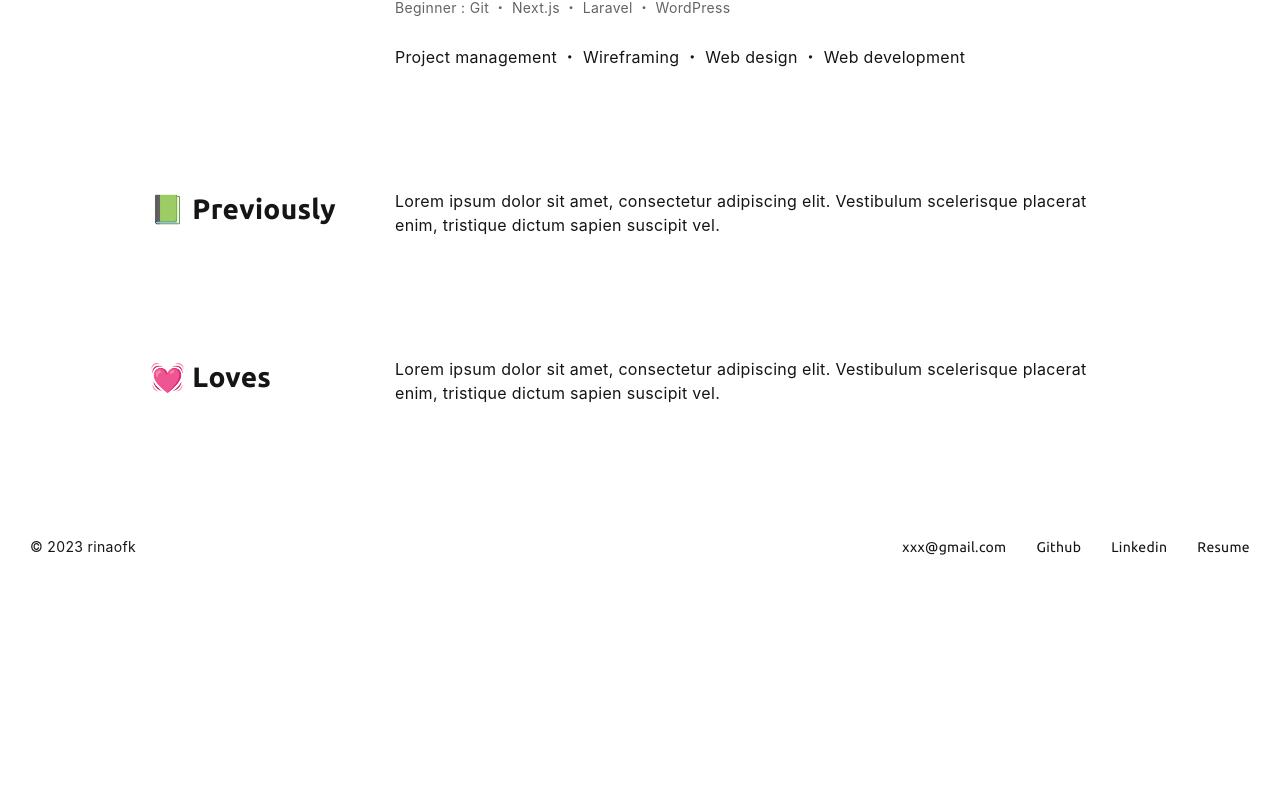
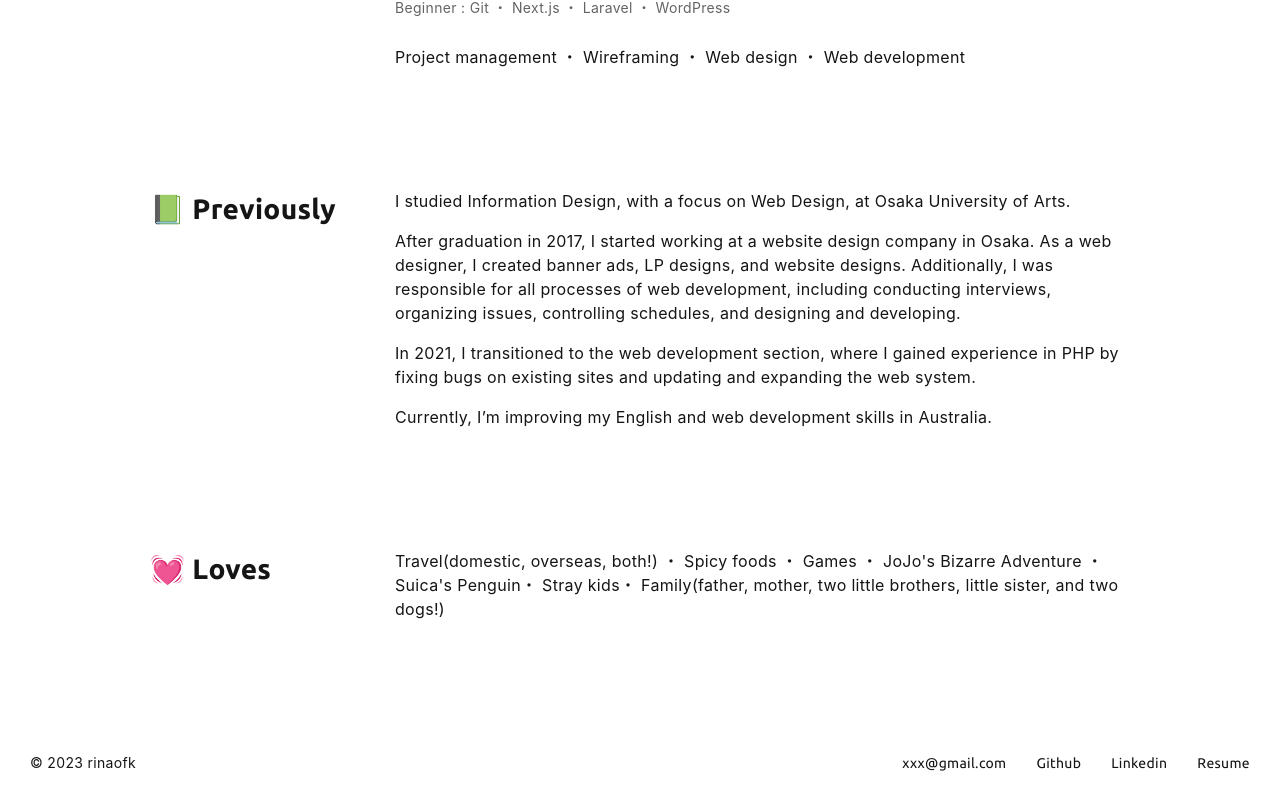
Before and after one commit to rixcx/rinaofk, a Next.js app: page /about in a window 1280 px wide. Shown: the part 877-1686 px from the top of the page. Before the commit the page ends 1516 px from the top, so only its background shows below. Built offline with nearby package versions, Linux system fonts and the light colour scheme.

Commit message:
[about] edit about

```diff
--- a/pages/about.js
+++ b/pages/about.js
@@ -38,7 +38,10 @@ export default function About() {
         <div className={styles.wrap}>
           <h2 className={styles.wrap_ttl}>📗 Previously</h2>
           <div className={styles.wrap_detail}>
-            <p>Lorem ipsum dolor sit amet, consectetur adipiscing elit. Vestibulum scelerisque placerat enim, tristique dictum sapien suscipit vel.</p>
+            <p>I studied Information Design, with a focus on Web Design, at Osaka University of Arts.</p>
+            <p>After graduation in 2017, I started working at a website design company in Osaka. As a web designer, I created banner ads, LP designs, and website designs. Additionally, I was responsible for all processes of web development, including conducting interviews, organizing issues, controlling schedules, and designing and developing.</p>
+            <p>In 2021, I transitioned to the web development section, where I gained experience in PHP by fixing bugs on existing sites and updating and expanding the web system.</p>
+            <p>Currently, I’m improving my English and web development skills in Australia.</p>
           </div>
         </div>
       </section>
@@ -47,7 +50,7 @@ export default function About() {
         <div className={styles.wrap}>
           <h2 className={styles.wrap_ttl}>💓 Loves</h2>
           <div className={styles.wrap_detail}>
-            <p>Lorem ipsum dolor sit amet, consectetur adipiscing elit. Vestibulum scelerisque placerat enim, tristique dictum sapien suscipit vel.</p>
+            <p>Travel(domestic, overseas, both!) ・ Spicy foods ・ Games ・ JoJo's Bizarre Adventure ・ Suica's Penguin・ Stray kids・ Family(father, mother, two little brothers, little sister, and two dogs!)</p>
           </div>
         </div>
       </section>
--- a/pages/index.js
+++ b/pages/index.js
@@ -25,7 +25,7 @@ export default function Home() {
             <span className={styles.item_more}>comming soon</span>
           </div>
           <div className={styles.item}>
-            <h3 className={styles.item_ttl}>タイトル</h3>
+            <h3 className={styles.item_ttl}>Portfolio website</h3>
             <figure className={styles.item_img}><Image src="/vercel.svg" alt="Vercel Logo" width={72} height={16} /></figure>
             <p className={styles.item_desc}>テキストテキストテキストテキストテキスト</p>
             <span className={styles.item_more}>comming soon</span>
--- a/styles/pages/About.module.scss
+++ b/styles/pages/About.module.scss
@@ -55,6 +55,10 @@
   > div + div {
       margin-top: 1.6em;
   }
+
+  > p + p {
+    margin-top: 1em;
+  }
 }
 
 .wrap_beginner {
```
